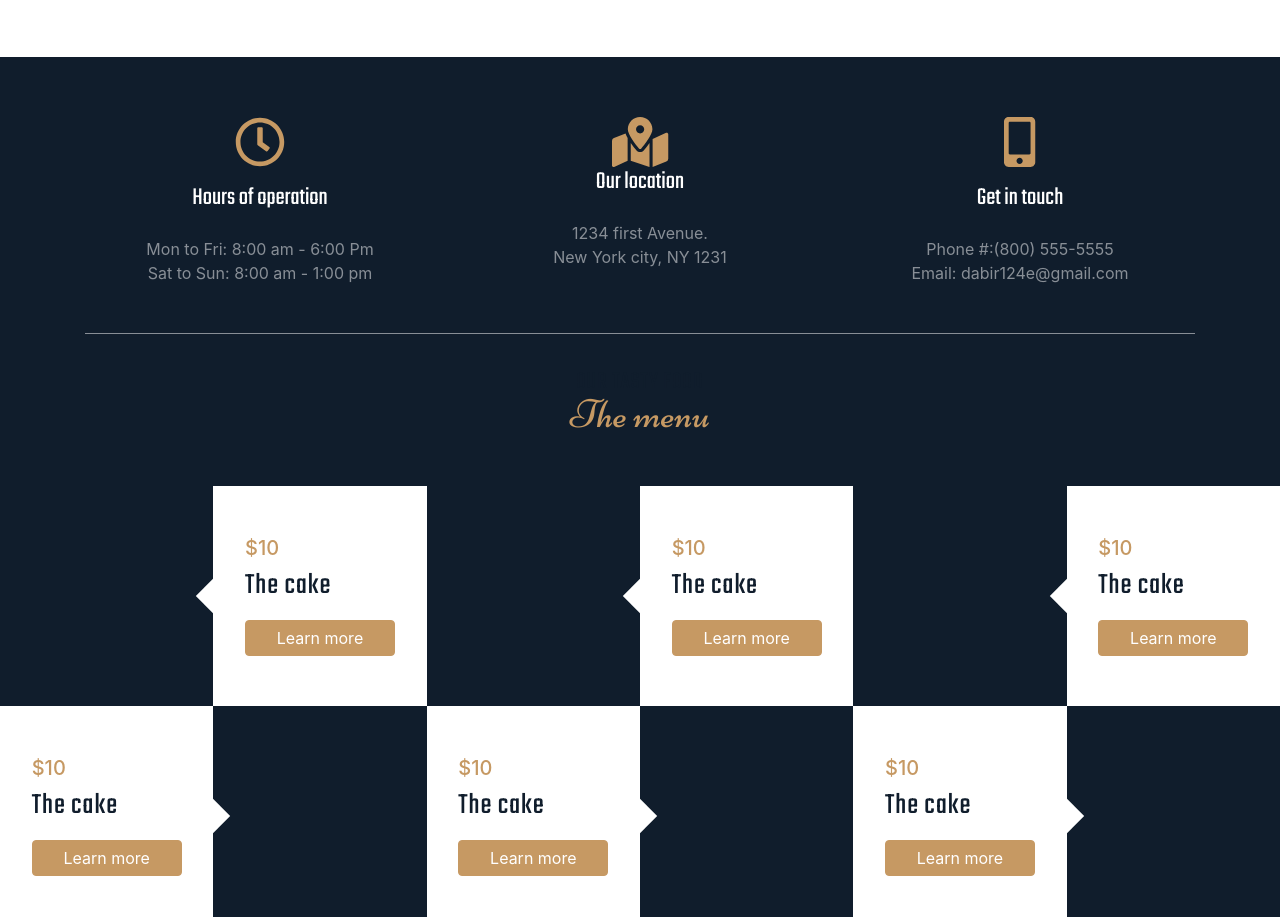
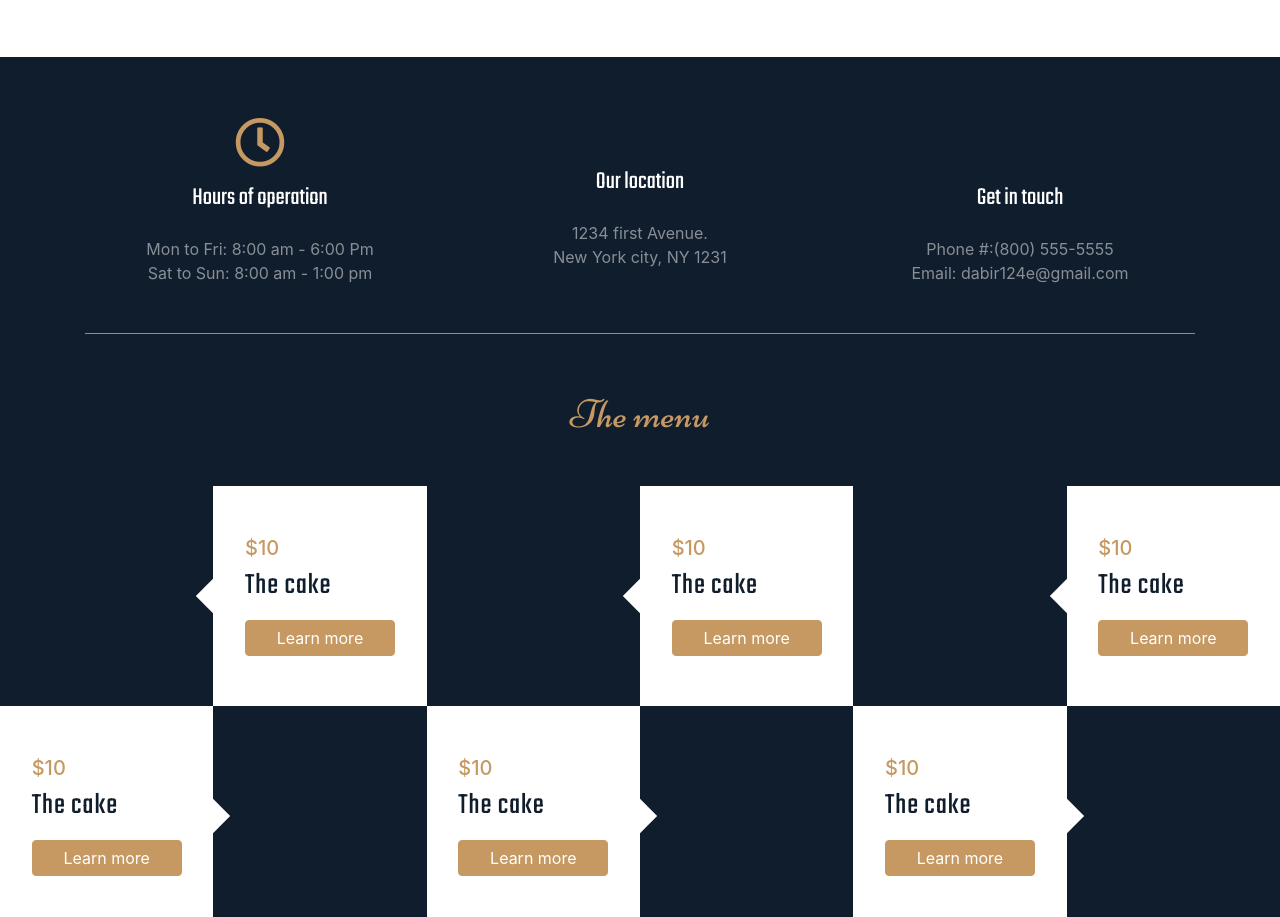
Before and after one commit to ElaheDabiri/bakery, a plain HTML site: page index.html in a window 1280 px wide. Shown: the part 1086-2003 px from the top of the page. Drawn offline with nearby package versions, Linux system fonts and the light colour scheme.

Commit message:
js script of font-awsome removes

```diff
--- a/index.html
+++ b/index.html
@@ -266,7 +266,7 @@
 
     <!-- Optional JavaScript -->
     <!-- jQuery first, then Popper.js, then Bootstrap JS -->
-    <script src="https://cdnjs.cloudflare.com/ajax/libs/font-awesome/5.12.0-2/js/all.min.js" integrity="sha256-+Q/z/qVOexByW1Wpv81lTLvntnZQVYppIL1lBdhtIq0=" crossorigin="anonymous"></script>
+    <!-- <script src="https://cdnjs.cloudflare.com/ajax/libs/font-awesome/5.12.0-2/js/all.min.js" integrity="sha256-+Q/z/qVOexByW1Wpv81lTLvntnZQVYppIL1lBdhtIq0=" crossorigin="anonymous"></script> -->
 
     <script src="https://code.jquery.com/jquery-3.3.1.slim.min.js"
         integrity="sha384-q8i/X+965DzO0rT7abK41JStQIAqVgRVzpbzo5smXKp4YfRvH+8abtTE1Pi6jizo"
```
